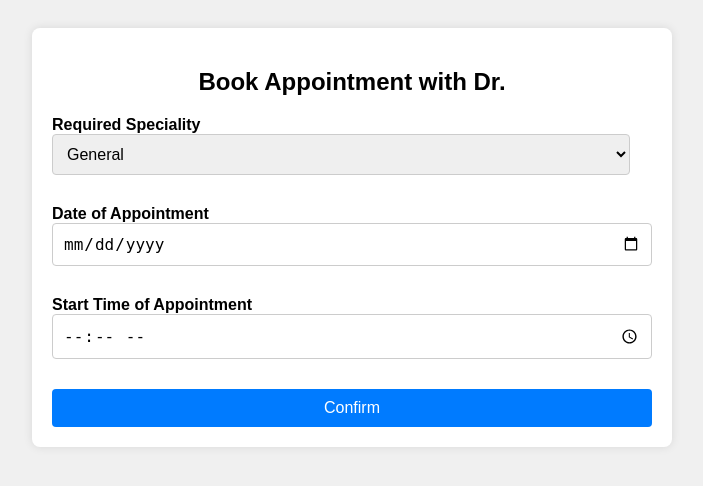
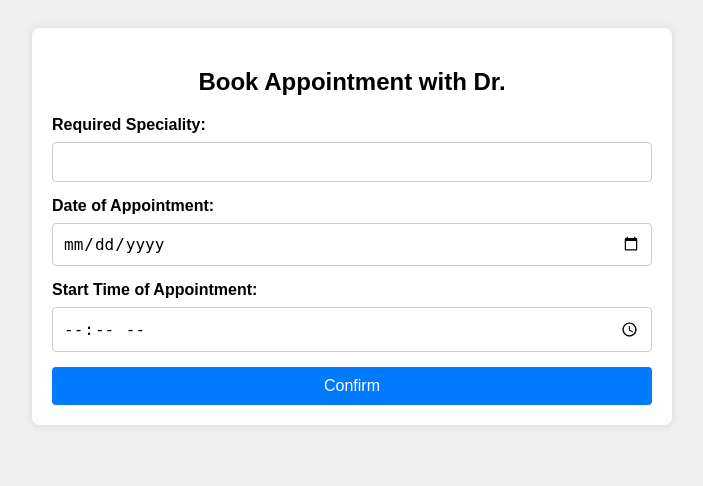
Before and after one commit to alokshandilya/django-login, a Django app: template users/templates/book_appointment.html in a window 1280 px wide. Shown: the top 486 px of the page, without its empty margins (288-991 px from the left). Run offline with Django 5.2, Linux system fonts and the light colour scheme; the template is opened without the code that fills it, so the values that code supplies are empty; parts of the project's set-up code (start-up, migrations or seed data) failed here and were passed over.

Commit message:
Update book_appointment.html

```diff
--- a/users/templates/book_appointment.html
+++ b/users/templates/book_appointment.html
@@ -36,20 +36,13 @@
             margin-bottom: 8px;
         }
 
-        .appointment-form input[type="text"],
-        .appointment-form input[type="date"],
-        .appointment-form input[type="time"],
+        .appointment-form input,
         .appointment-form select {
             padding: 10px;
             margin-bottom: 15px;
             border: 1px solid #ccc;
             border-radius: 4px;
             font-size: 16px;
-            width: calc(100% - 22px);
-        }
-
-        .appointment-form .fieldWrapper {
-            margin-bottom: 15px;
         }
 
         .appointment-form button {
@@ -73,24 +66,15 @@
     <h2>Book Appointment with Dr. {{ doctor.first_name }} {{ doctor.last_name }}</h2>
     <form class="appointment-form" method="post">
         {% csrf_token %}
-        <div class="fieldWrapper">
-            <label for="speciality">Required Speciality</label>
-            <select name="speciality" id="speciality" required>
-                <option value="General">General</option>
-                <option value="Cardiology">Cardiology</option>
-                <option value="Dermatology">Dermatology</option>
-                <option value="Pediatrics">Pediatrics</option>
-                <option value="Psychiatry">Psychiatry</option>
-            </select>
-        </div>
-        <div class="fieldWrapper">
-            <label for="date">Date of Appointment</label>
-            <input type="date" name="date" id="date" required>
-        </div>
-        <div class="fieldWrapper">
-            <label for="time">Start Time of Appointment</label>
-            <input type="time" name="time" id="time" required>
-        </div>
+        <label for="required_speciality">Required Speciality:</label>
+        <input type="text" id="required_speciality" name="required_speciality" required>
+
+        <label for="appointment_date">Date of Appointment:</label>
+        <input type="date" id="appointment_date" name="appointment_date" required>
+
+        <label for="appointment_start_time">Start Time of Appointment:</label>
+        <input type="time" id="appointment_start_time" name="appointment_start_time" required>
+
         <button type="submit">Confirm</button>
     </form>
 </div>
```
